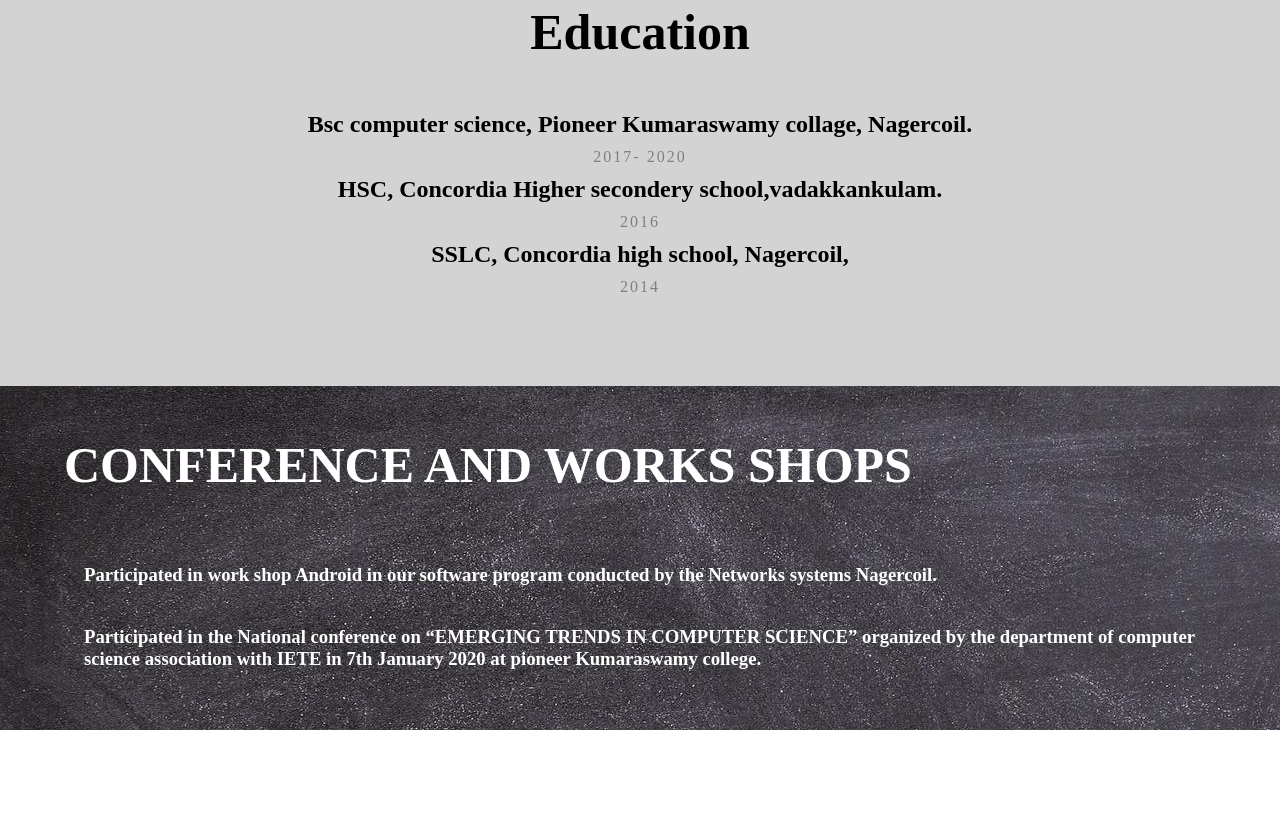
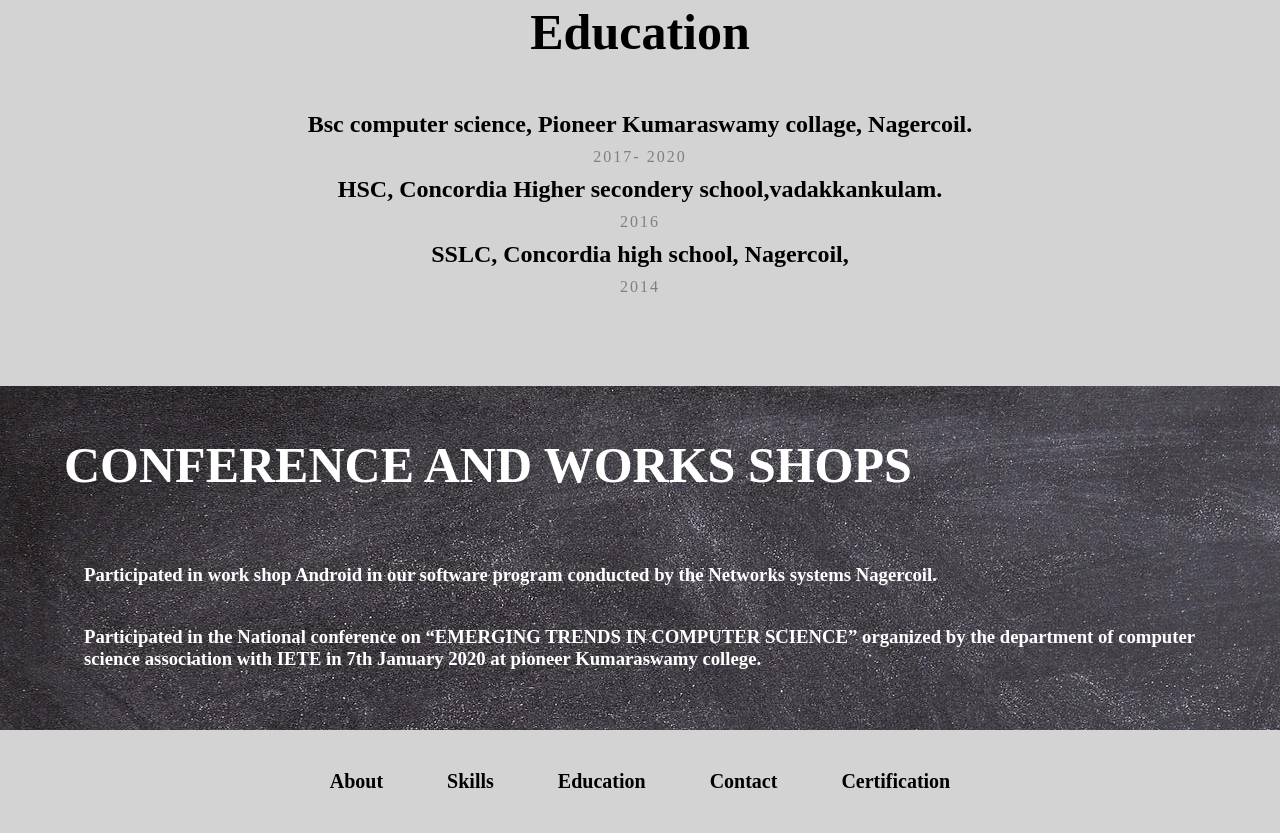
Before and after one commit to Ramkress/Resume, a plain HTML site: page index.html in a window 1280 px wide. Shown: the part 1896-2729 px from the top of the page. Before the commit the page ends 2626 px from the top, so only its background shows below. Drawn offline with Linux system fonts and the light colour scheme.

Commit message:
Resumeupdate

```diff
--- a/index.html
+++ b/index.html
@@ -176,6 +176,18 @@
 
     </section>
 </div>
+<footer>
+    <nav class="nav-container">
+        <ul class="footerp">
+            <li><a href="#about">About</a></li>
+            <li><a href="#skills">Skills</a></li>
+            <li><a href="#education">Education</a></li>
+            <li><a href="#about">Contact</a></li>
+            <li><a href="#Certification">Certification</a></li>
+        </ul>
+    </nav>
+
+</footer>
 
 
 </body>
```
